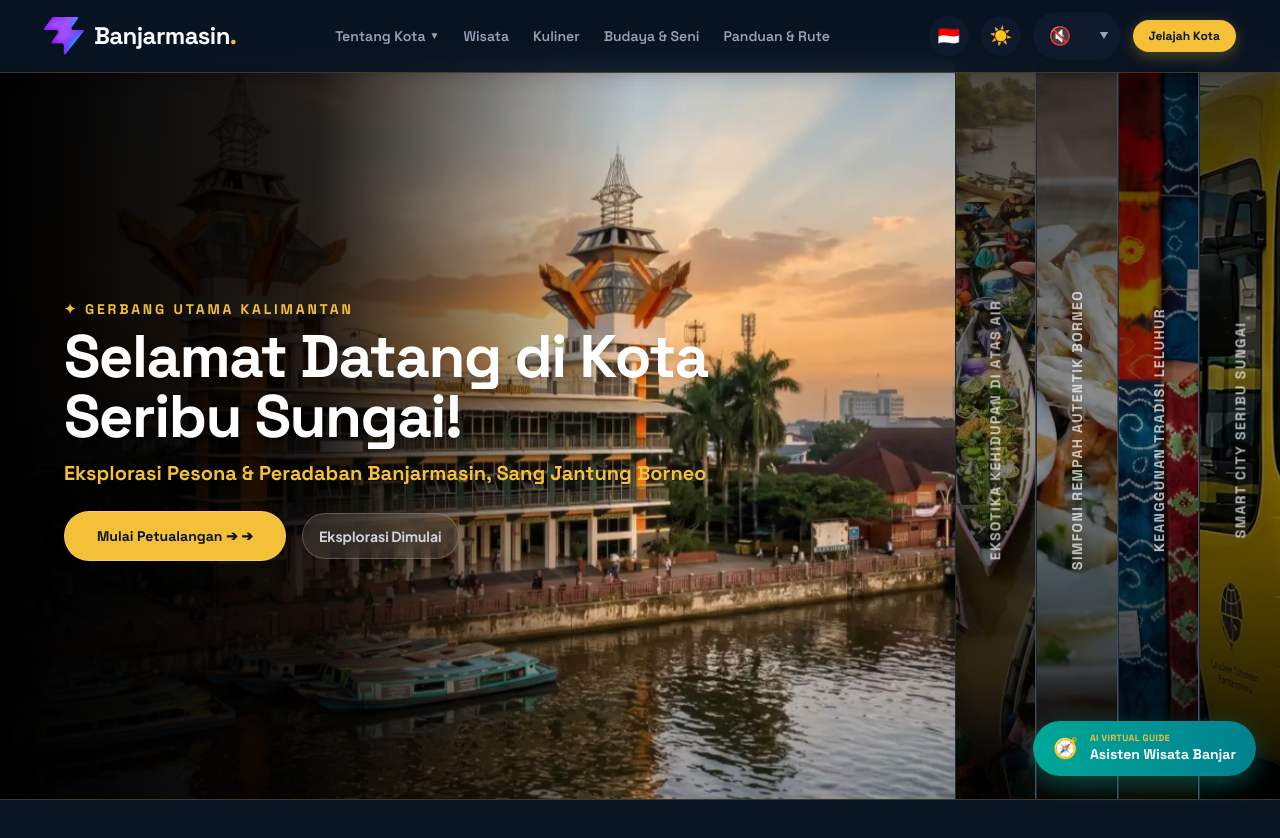
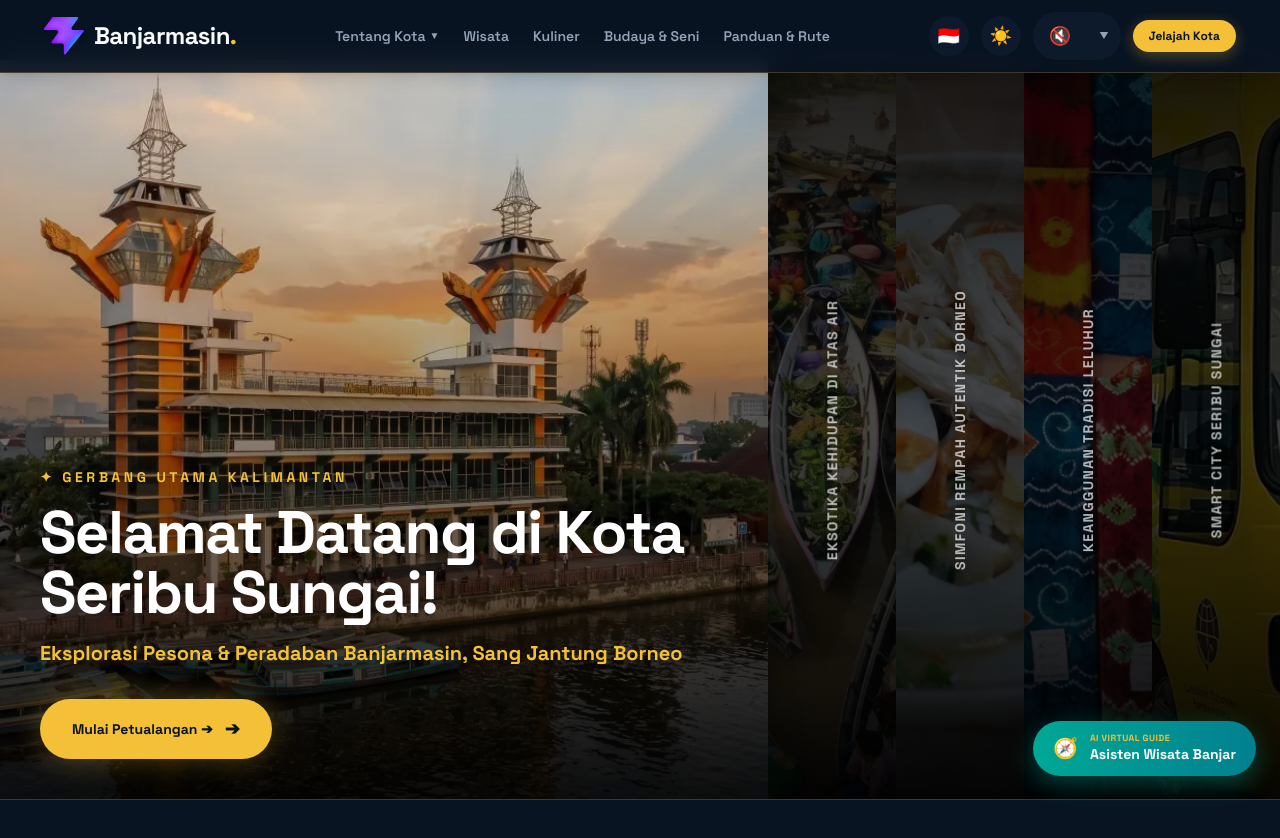
Before and after one commit to codesbykhairannoor/websitebanjarmasin, a React (Vite) app: page / in a window 1280 px wide. Shown: the top 838 px of the page. Built offline with nearby package versions, Linux system fonts and the light colour scheme.

Commit message:
perf: completely fix LCP preload mismatch and lazy load inactive slides

```diff
--- a/src/pages/Home.jsx
+++ b/src/pages/Home.jsx
@@ -186,6 +186,12 @@ export default function Home() {
     ...(translatedPanduanCards[idx] || {})
   }));
 
+  // === LAZY LOAD MOBILE SLIDER IMAGES ===
+  const [mountedSlides, setMountedSlides] = useState(new Set([0]));
+  useEffect(() => {
+    setMountedSlides(prev => new Set(prev).add(activeSlide));
+  }, [activeSlide]);
+
   return (
     <div className="min-h-screen overflow-x-hidden">
       <Navbar />
@@ -196,34 +202,32 @@ export default function Home() {
       <section className="relative w-full h-screen min-h-[600px] bg-[var(--bg-main)] pt-[56px] sm:pt-[60px] overflow-hidden flex flex-col border-b border-[var(--glass-border)]">
 
         {/* DESKTOP ACCORDION (Hidden on Mobile) */}
-        <div className="hidden md:flex w-full flex-1 gap-[1px] bg-white/10 relative z-10 overflow-hidden">
-          {showcaseItems.map((item, i) => {
-            const isActive = activeSlide === i;
+        <div className="hidden md:flex w-full h-full">
+          {showcaseItems.map((item, idx) => {
+            const isActive = activeSlide === idx;
             return (
               <div
                 key={item.id}
-                onClick={() => setActiveSlide(i)}
-                className={`relative overflow-hidden transition-[flex] duration-700 ease-in-out select-none transform-gpu ${
-                  isActive
-                    ? "flex-[10] lg:flex-[12] z-20 shadow-2xl cursor-default"
-                    : "flex-[0.8] lg:flex-[1] cursor-pointer group border-r border-white/15 last:border-0"
-                }`}
+                className={`relative h-full transition-all duration-700 ease-in-out cursor-pointer overflow-hidden group ${isActive ? "w-[60%] flex-shrink-0" : "w-[10%] flex-shrink-0"}`}
+                onClick={() => setActiveSlide(idx)}
               >
-                <img loading="eager" fetchpriority={i === 0 ? "high" : "auto"} decoding="async" src={item.img} alt={item.title} className={`absolute inset-0 w-full h-full object-cover transition-all duration-700 ease-in-out transform-gpu ${isActive ? "scale-105 brightness-100" : "brightness-75 group-hover:brightness-110 group-hover:shadow-[inset_0_0_40px_rgba(255,255,255,0.35)]"}`} />
+                {/* Background Image Container */}
+                <div className="absolute inset-0 w-full h-full">
+                  <img src={item.img} alt={item.title} className={`w-full h-full object-cover transition-transform duration-1000 ${isActive ? "scale-100" : "scale-110 opacity-70 group-hover:scale-100 group-hover:opacity-100"}`} />
+                  <div className={`absolute inset-0 transition-opacity duration-700 ${isActive ? "bg-gradient-to-t from-black/90 via-black/40 to-transparent" : "bg-black/50 group-hover:bg-black/30"}`} />
+                </div>
 
-                {/* Active Slide Content (Always mounted, toggled smoothly via opacity) */}
-                <div className={`absolute inset-0 bg-gradient-to-r from-black via-black/85 to-transparent w-3/4 lg:w-2/3 z-10 transition-opacity duration-500 pointer-events-none ${isActive ? "opacity-100" : "opacity-0"}`} />
-                <div className={`absolute inset-0 z-20 p-8 md:p-14 lg:p-16 flex flex-col justify-center max-w-3xl lg:max-w-4xl text-white overflow-hidden transition-all duration-500 transform-gpu ${isActive ? "opacity-100 translate-y-0 delay-150 pointer-events-auto" : "opacity-0 translate-y-4 pointer-events-none"}`}>
-                  <span className="text-[#F4C038] font-heading font-extrabold text-xs md:text-sm tracking-[0.2em] uppercase mb-2 block">{item.tag}</span>
-                  <h1 className="text-3xl md:text-5xl lg:text-6xl font-heading font-black tracking-tight leading-tight mb-3 drop-shadow-md text-white">{item.title}</h1>
-                  <p className="text-base md:text-xl font-bold text-sasirangan mb-6 font-heading">{item.subtitle}</p>
-                  <div className="flex flex-wrap items-center gap-4">
+                {/* Active Slide Content */}
+                <div className={`absolute inset-0 flex flex-col justify-end p-10 z-20 pointer-events-none transition-[opacity,transform] duration-700 delay-100 ${isActive ? "opacity-100 translate-y-0" : "opacity-0 translate-y-10"}`}>
+                  <span className="text-[#F4C038] font-heading font-black text-sm tracking-[0.25em] uppercase mb-4 drop-shadow-md">{item.tag}</span>
+                  <h1 className="text-5xl lg:text-6xl font-heading font-black tracking-tight leading-none mb-4 drop-shadow-xl text-white">{item.title}</h1>
+                  <p className="text-xl font-bold text-sasirangan mb-8 font-heading drop-shadow-lg">{item.subtitle}</p>
+                  <div className="flex items-center gap-4 pointer-events-auto">
                     {item.btnLink.startsWith('#') ? (
-                      <a href={item.btnLink} className="bg-[#F4C038] hover:bg-white text-[#091422] px-8 py-3.5 rounded-full font-heading font-black text-sm shadow-xl transition-all hover:brightness-110 flex items-center gap-2 border border-white/20">{item.btnText} ➔</a>
+                      <a href={item.btnLink} className="bg-[#F4C038] hover:bg-white text-[#091422] px-8 py-4 rounded-full font-heading font-black text-sm shadow-[0_0_30px_rgba(244,192,56,0.3)] transition-all hover:scale-105 flex items-center gap-3">{item.btnText} <span className="text-lg">➔</span></a>
                     ) : (
-                      <Link to={item.btnLink} className="bg-[#F4C038] hover:bg-white text-[#091422] px-8 py-3.5 rounded-full font-heading font-black text-sm shadow-xl transition-all hover:brightness-110 flex items-center gap-2 border border-white/20">{item.btnText} ➔</Link>
+                      <Link to={item.btnLink} className="bg-[#F4C038] hover:bg-white text-[#091422] px-8 py-4 rounded-full font-heading font-black text-sm shadow-[0_0_30px_rgba(244,192,56,0.3)] transition-all hover:scale-105 flex items-center gap-3">{item.btnText} <span className="text-lg">➔</span></Link>
                     )}
-                    <span className="text-sm font-bold text-gray-300 bg-white/10 backdrop-blur-md px-4 py-3 rounded-full border border-white/20">{item.price}</span>
                   </div>
                 </div>
 
@@ -249,7 +253,9 @@ export default function Home() {
             const isActive = activeSlide === idx;
             return (
               <div key={item.id} className={`absolute inset-0 w-full h-full transition-opacity duration-700 ease-in-out transform-gpu ${isActive ? "opacity-100 z-20 pointer-events-auto" : "opacity-0 z-10 pointer-events-none"}`}>
-                <img loading={idx === 0 ? "eager" : "lazy"} fetchpriority={idx === 0 ? "high" : "auto"} decoding="async" src={(item.mobileImg || item.img) + "?v=2"} alt={item.title} className="absolute inset-0 w-full h-full object-cover transform-gpu" />
+                {mountedSlides.has(idx) && (
+                  <img loading={idx === 0 ? "eager" : "lazy"} fetchpriority={idx === 0 ? "high" : "auto"} decoding="async" src={item.mobileImg || item.img} alt={item.title} className="absolute inset-0 w-full h-full object-cover transform-gpu" />
+                )}
                 <div className="absolute inset-0 bg-gradient-to-t from-black via-black/60 to-transparent w-full z-10 pointer-events-none" />
                 <div className={`absolute inset-0 z-20 flex flex-col justify-end pb-32 sm:pb-40 px-6 max-w-5xl text-white transition-[transform,opacity] duration-500 delay-150 ease-out transform-gpu ${isActive ? "translate-y-0 opacity-100" : "translate-y-6 opacity-0"}`}>
                   <span className="text-[#F4C038] font-heading font-extrabold text-[10px] tracking-[0.2em] uppercase mb-2 block">{item.tag}</span>
```
